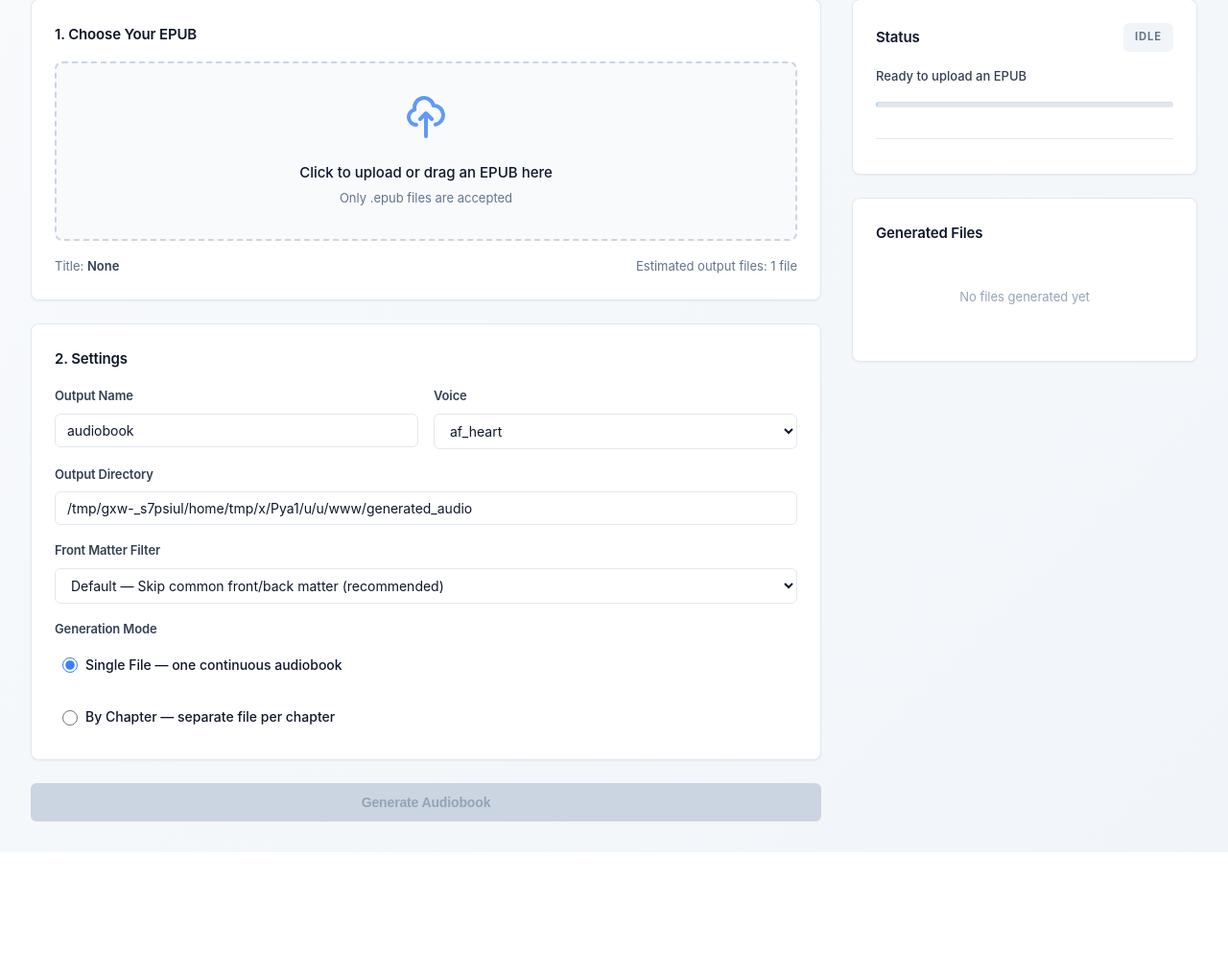
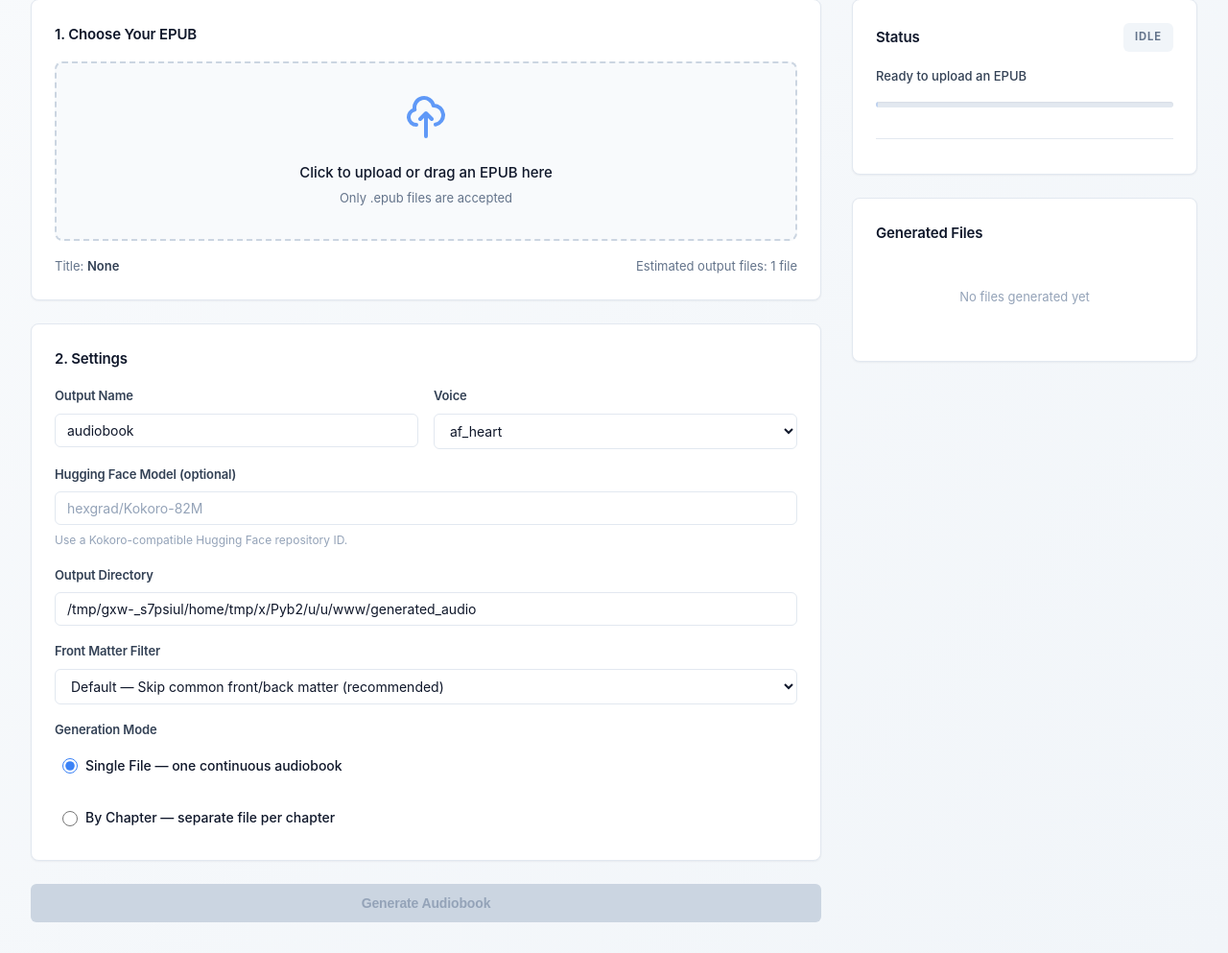
Before and after one commit to LanceOS/AudiobookFromEpub, a Flask app: page / in a window 1280 px wide. Shown: the part 101-1094 px from the top of the page at 96% size. Before the commit the page ends 989 px from the top, so only its background shows below. Run offline with Flask 3, Linux system fonts and the light colour scheme.

Commit message:
feat: support optional Hugging Face model selection

```diff
--- a/main.py
+++ b/main.py
@@ -62,6 +62,7 @@ JOB_META_DIR = APP_DATA_DIR / "jobs"
 DEFAULT_OUTPUT_DIR = BASE_DIR / "generated_audio"
 ALLOWED_UPLOAD_EXTENSIONS = {".epub"}
 JOB_ID_RE = re.compile(r"^[a-f0-9]{32}$")
+HF_MODEL_ID_RE = re.compile(r"^[A-Za-z0-9][A-Za-z0-9._-]*(/[A-Za-z0-9][A-Za-z0-9._-]*)?$")
 
 VOICE_OPTIONS = [
     "af_heart",
@@ -183,6 +184,25 @@ def validate_output_directory(path_text: str) -> Tuple[Optional[Path], Optional[
     return resolved_output, None
 
 
+def normalize_hf_model_id(raw_value: object) -> Optional[str]:
+    text = str(raw_value or "").strip()
+    return text or None
+
+
+def validate_hf_model_id(raw_value: object) -> Tuple[Optional[str], Optional[str]]:
+    model_id = normalize_hf_model_id(raw_value)
+    if model_id is None:
+        return None, None
+
+    if len(model_id) > 128:
+        return None, "Hugging Face model ID is too long."
+
+    if not HF_MODEL_ID_RE.fullmatch(model_id):
+        return None, "Hugging Face model ID must look like 'namespace/model' or 'model'."
+
+    return model_id, None
+
+
 def get_csrf_token() -> str:
     token = session.get("csrf_token")
     if not token:
@@ -581,12 +601,13 @@ def choose_voice_reference(voice: str) -> str:
     return voice
 
 
-def get_pipeline_bundle(voice: str, device: str) -> Dict:
+def get_pipeline_bundle(voice: str, device: str, hf_model_id: Optional[str] = None) -> Dict:
     if not HAS_KOKORO:
         raise RuntimeError(f"kokoro import failed: {KOKORO_IMPORT_ERROR}")
 
     lang_code = voice_to_lang_code(voice)
-    cache_key = f"{lang_code}:{device}"
+    model_cache_key = hf_model_id or "local_default"
+    cache_key = f"{lang_code}:{device}:{model_cache_key}"
 
     with PIPELINE_LOCK:
         cached = PIPELINE_CACHE.get(cache_key)
@@ -597,19 +618,35 @@ def get_pipeline_bundle(voice: str, device: str) -> Dict:
     checkpoint = BASE_DIR / "Kokoro-82M" / "kokoro-v1_0.pth"
     config_file = BASE_DIR / "Kokoro-82M" / "config.json"
 
-    if KModel and checkpoint.exists() and not is_lfs_pointer(checkpoint):
-        config_arg = None
-        if config_file.exists() and not is_lfs_pointer(config_file):
-            config_arg = str(config_file)
-        model_instance = KModel(config=config_arg, model=str(checkpoint)).to(device).eval()
+    if KModel:
+        if hf_model_id:
+            model_instance = KModel(repo_id=hf_model_id).to(device).eval()
+        elif checkpoint.exists() and not is_lfs_pointer(checkpoint):
+            config_arg = None
+            if config_file.exists() and not is_lfs_pointer(config_file):
+                config_arg = str(config_file)
+            model_instance = KModel(config=config_arg, model=str(checkpoint)).to(device).eval()
 
     if model_instance is not None:
-        pipeline = KPipeline(lang_code=lang_code, model=model_instance)
+        pipeline_kwargs: Dict[str, object] = {
+            "lang_code": lang_code,
+            "model": model_instance,
+        }
+        if hf_model_id:
+            pipeline_kwargs["repo_id"] = hf_model_id
+        pipeline = KPipeline(**pipeline_kwargs)
     else:
+        pipeline_kwargs: Dict[str, object] = {
+            "lang_code": lang_code,
+            "device": device,
+        }
+        if hf_model_id:
+            pipeline_kwargs["repo_id"] = hf_model_id
         try:
-            pipeline = KPipeline(lang_code=lang_code, device=device)
+            pipeline = KPipeline(**pipeline_kwargs)
         except TypeError:
-            pipeline = KPipeline(lang_code=lang_code)
+            pipeline_kwargs.pop("device", None)
+            pipeline = KPipeline(**pipeline_kwargs)
 
     bundle = {
         "pipeline": pipeline,
@@ -622,12 +659,18 @@ def get_pipeline_bundle(voice: str, device: str) -> Dict:
     return bundle
 
 
-def synthesize_text_to_wav(text: str, voice: str, output_path: Path, device: str = "cpu") -> None:
+def synthesize_text_to_wav(
+    text: str,
+    voice: str,
+    output_path: Path,
+    device: str = "cpu",
+    hf_model_id: Optional[str] = None,
+) -> None:
     chunks = split_text_into_chunks(text)
     if not chunks:
         raise ValueError("No text chunks available for synthesis.")
 
-    bundle = get_pipeline_bundle(voice, device)
+    bundle = get_pipeline_bundle(voice, device, hf_model_id=hf_model_id)
     pipeline = bundle["pipeline"]
     model = bundle["model"]
     voice_reference = choose_voice_reference(voice)
@@ -983,6 +1026,7 @@ def serialize_job_status(job: Dict) -> Dict:
         "elapsed_seconds": elapsed_seconds,
         "estimated_seconds": job.get("estimated_seconds"),
         "device": job.get("device") or job.get("config", {}).get("device", "auto"),
+        "hf_model_id": job.get("config", {}).get("hf_model_id"),
         "detected_title": job["detected_title"],
         "chapters_count": job["chapters_count"],
         "run_folder": job["run_folder"],
@@ -1075,6 +1119,7 @@ def run_generation_job(job_id: str) -> None:
         upload_path = Path(job["upload_path"])
         voice = str(job["config"].get("voice", "af_heart"))
         mode = str(job["config"].get("mode", "single"))
+        hf_model_id = normalize_hf_model_id(job["config"].get("hf_model_id"))
         output_name = slugify(str(job["config"].get("output_name", "audiobook")), fallback="audiobook")
         device = detect_device(str(job["config"].get("device", "cpu")))
         update_job(job_id, device=device)
@@ -1131,7 +1176,13 @@ def run_generation_job(job_id: str) -> None:
             combined_text = "\n\n".join(ch["text"] for ch in chapters)
             out_path = run_folder / f"{output_name}.wav"
             update_job(job_id, progress=45, message="Generating single audiobook file...")
-            synthesize_text_to_wav(combined_text, voice=voice, output_path=out_path, device=device)
+            synthesize_text_to_wav(
+                combined_text,
+                voice=voice,
+                output_path=out_path,
+                device=device,
+                hf_model_id=hf_model_id,
+            )
             generated_files.append(out_path.name)
             raise_if_stop_requested(job_id, started_at, generated_files)
             update_job(job_id, progress=95, message="Single file generation complete.")
@@ -1146,7 +1197,13 @@ def run_generation_job(job_id: str) -> None:
                     progress=progress_start,
                     message=f"Generating chapter {idx}/{total_chapters}: {chapter['title']}",
                 )
-                synthesize_text_to_wav(chapter["text"], voice=voice, output_path=out_path, device=device)
+                synthesize_text_to_wav(
+                    chapter["text"],
+                    voice=voice,
+                    output_path=out_path,
+                    device=device,
+                    hf_model_id=hf_model_id,
+                )
                 generated_files.append(out_path.name)
                 raise_if_stop_requested(job_id, started_at, generated_files)
 
@@ -1281,6 +1338,7 @@ def api_upload():
             "mode": "single",
             "voice": "af_heart",
             "device": "cpu",
+            "hf_model_id": None,
             "filter_level": filter_level,
         },
     }
@@ -1340,6 +1398,10 @@ def api_generate():
     if voice not in VOICE_OPTIONS:
         return jsonify({"error": "Unsupported voice."}), 400
 
+    hf_model_id, model_err = validate_hf_model_id(data.get("hf_model_id"))
+    if model_err:
+        return jsonify({"error": model_err}), 400
+
     estimated_seconds = estimate_generation_seconds(job, mode)
     requested_device = default_requested_device()
 
@@ -1349,6 +1411,7 @@ def api_generate():
         "mode": mode,
         "voice": voice,
         "device": requested_device,
+        "hf_model_id": hf_model_id,
     }
 
     update_job(
--- a/static/js/app.js
+++ b/static/js/app.js
@@ -156,6 +156,7 @@ function renderJobDetails(statusData) {
     ["Job", statusData.id],
     ["Detected Chapters", statusData.chapters_count],
     ["Device", statusData.device || "auto"],
+    ["HF Model", statusData.hf_model_id || "default (local/auto)"],
     ["Run Folder", statusData.run_folder || "not created yet"],
     ["Time Started", startedAt ? formatDateTime(startedAt) : "waiting to start"],
     ["Last Updated", formatDateTime(statusData.updated_at)],
@@ -423,6 +424,7 @@ async function generateAudio() {
     output_name: byId("outputName").value,
     output_dir: byId("outputDir").value,
     voice: byId("voiceSelect").value,
+    hf_model_id: byId("hfModelId") ? byId("hfModelId").value : "",
     mode: selectedMode(),
   };
 
--- a/templates/index.html
+++ b/templates/index.html
@@ -56,6 +56,11 @@
                 <option value="{{ voice }}">{{ voice }}</option>
                 {% endfor %}
               </select>
+            </div>
+            <div class="form-full">
+              <label class="field-label" for="hfModelId">Hugging Face Model (optional)</label>
+              <input id="hfModelId" type="text" placeholder="hexgrad/Kokoro-82M" />
+              <div class="field-hint">Use a Kokoro-compatible Hugging Face repository ID.</div>
             </div>
             <div class="form-full">
               <label class="field-label" for="outputDir">Output Directory</label>
```
Also changed, not shown: tests/test_api_routes.py (+55 -1 lines), tests/test_helpers.py (+88 -0 lines).
